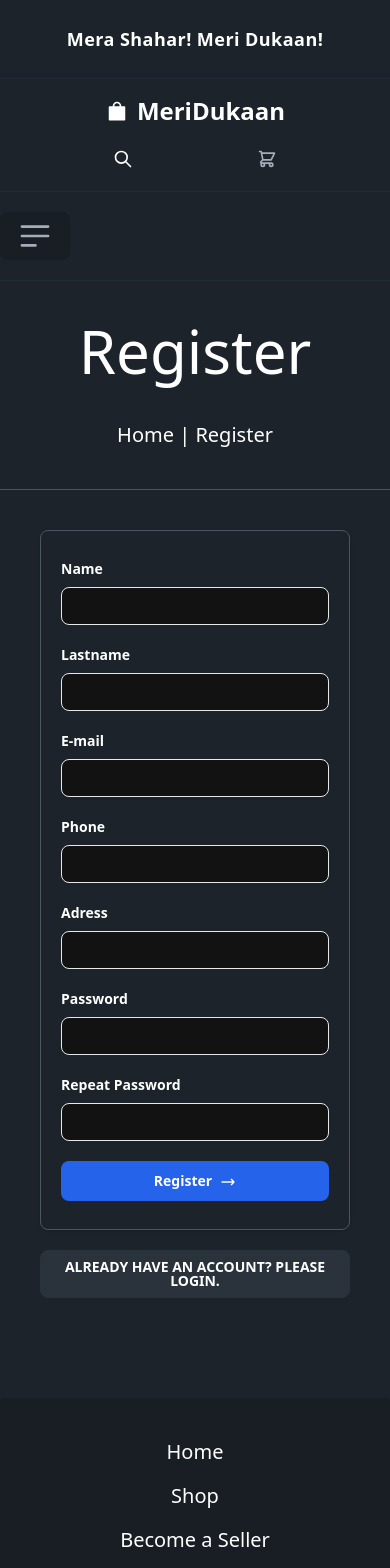
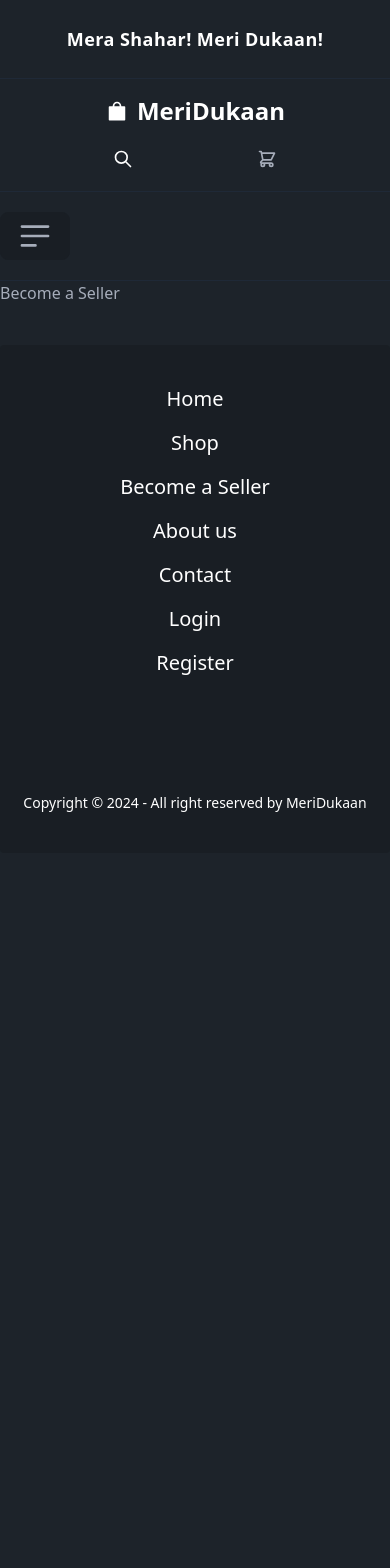
Before and after one commit to Subrat29/MeriDukaan, a React (Vite) app: page /become-seller in a window 390 px wide. Shown: the top 1568 px of the page. After the commit the page ends 853 px from the top, so only its background shows below. Built offline with nearby package versions, Linux system fonts and the light colour scheme; some icons are missing.

Commit message:
add become seller page

```diff
--- a/index.html
+++ b/index.html
@@ -4,7 +4,7 @@
     <meta charset="UTF-8" />
     <link rel="icon" type="image/svg+xml" href="/vite.svg" />
     <meta name="viewport" content="width=device-width, initial-scale=1.0" />
-    <title>Kuzma Clothing & Shoes</title>
+    <title>MeriDukaan</title>
   </head>
   <body>
     <div id="root"></div>
--- a/src/components/Header.jsx
+++ b/src/components/Header.jsx
@@ -69,8 +69,8 @@ const Header = () => {
               Ietagra@test.com
             </span>
           </li> */}
-          <li class="hover:transition duration-300 ease-in-out transform hover:-translate-y-1 hover:scale-110">
-            <span class="text-2xl max-sm:text-lg text-accent-content font-bold tracking-wide">
+          <li className="hover:transition duration-300 ease-in-out transform hover:-translate-y-1 hover:scale-110">
+            <span className="text-2xl max-sm:text-lg text-accent-content font-bold tracking-wide">
               Mera Shahar! Meri Dukaan!
             </span>
           </li>
@@ -223,7 +223,7 @@ const Header = () => {
               </li>
               <li className="text-xl">
                 <NavLink className="text-accent-content" to="/shop">
-                  Shop
+                  Shopppppp
                 </NavLink>
               </li>
               <li className="text-xl">
--- a/src/pages/BecomeSeller.jsx
+++ b/src/pages/BecomeSeller.jsx
@@ -1,199 +1,11 @@
-import React, { useState } from "react";
-import { Link, useNavigate } from "react-router-dom";
-import { SectionTitle } from "../components";
-import { nanoid } from "nanoid";
-import { toast } from "react-toastify";
+import React from 'react'
 
-//Become a seller
-const Register = () => {
-    const [name, setName] = useState("");
-    const [lastname, setLastname] = useState("");
-    const [email, setEmail] = useState("");
-    const [password, setPassword] = useState("");
-    const [confirmPassword, setConfirmPassword] = useState("");
-    const [phone, setPhone] = useState("");
-    const [adress, setAdress] = useState("");
+function BecomeSeller() {
+    return (
+        <div>
+            Become a Seller
+        </div>
+    )
+}
 
-    const navigate = useNavigate();
-
-    const isValidate = () => {
-        let isProceed = true;
-        let errorMessage = "";
-
-        if (name.length === 0) {
-            isProceed = false;
-            errorMessage = "Please enter the value in username field";
-        } else if (lastname.length === 0) {
-            isProceed = false;
-            errorMessage = "Please enter the value in lastname field";
-        } else if (email.length === 0) {
-            isProceed = false;
-            errorMessage = "Please enter the value in email field";
-        } else if (phone.length < 4) {
-            isProceed = false;
-            errorMessage = "Phone must be longer than 3 characters";
-        } else if (adress.length < 4) {
-            isProceed = false;
-            errorMessage = "Adress must be longer than 3 characters";
-        } else if (password.length < 6) {
-            isProceed = false;
-            errorMessage = "Please enter a password longer than 5 characters";
-        } else if (confirmPassword.length < 6) {
-            isProceed = false;
-            errorMessage = "Please enter a confirm password longer than 5 characters";
-        } else if (password !== confirmPassword) {
-            isProceed = false;
-            errorMessage = "Passwords must match";
-        }
-
-        if (!isProceed) {
-            toast.warn(errorMessage);
-        }
-
-        return isProceed;
-    };
-
-    const handleSubmit = (e) => {
-        e.preventDefault();
-
-        let regObj = {
-            id: nanoid(),
-            name,
-            lastname,
-            email,
-            phone,
-            adress,
-            password,
-            userWishlist: [],
-        };
-
-        if (isValidate()) {
-            fetch("http://localhost:8080/user", {
-                method: "POST",
-                headers: { "content-type": "application/json" },
-                body: JSON.stringify(regObj),
-            })
-                .then((res) => {
-                    toast.success("Registration Successful");
-                    navigate("/login");
-                })
-                .catch((err) => {
-                    toast.error("Failed: " + err.message);
-                });
-        }
-    };
-    return (
-        <>
-            <SectionTitle title="Register" path="Home | Register" />
-            <div className="flex flex-col justify-center sm:py-12">
-                <div className="p-10 xs:p-0 mx-auto md:w-full md:max-w-md">
-                    <div className="bg-dark border border-gray-600 shadow w-full rounded-lg divide-y divide-gray-200">
-                        <form className="px-5 py-7" onSubmit={handleSubmit}>
-                            <label className="font-semibold text-sm pb-1 block text-accent-content">
-                                Name
-                            </label>
-                            <input
-                                type="text"
-                                className="border rounded-lg px-3 py-2 mt-1 mb-5 text-sm w-full"
-                                value={name}
-                                onChange={(e) => setName(e.target.value)}
-                                required={true}
-                            />
-                            <label className="font-semibold text-sm pb-1 block text-accent-content">
-                                Lastname
-                            </label>
-                            <input
-                                type="text"
-                                className="border rounded-lg px-3 py-2 mt-1 mb-5 text-sm w-full"
-                                value={lastname}
-                                onChange={(e) => setLastname(e.target.value)}
-                                required={true}
-                            />
-                            <label className="font-semibold text-sm pb-1 block text-accent-content">
-                                E-mail
-                            </label>
-                            <input
-                                type="email"
-                                className="border rounded-lg px-3 py-2 mt-1 mb-5 text-sm w-full"
-                                value={email}
-                                onChange={(e) => setEmail(e.target.value)}
-                                required={true}
-                            />
-                            <label className="font-semibold text-sm pb-1 block text-accent-content">
-                                Phone
-                            </label>
-                            <input
-                                type="tel"
-                                className="border rounded-lg px-3 py-2 mt-1 mb-5 text-sm w-full"
-                                value={phone}
-                                onChange={(e) => setPhone(e.target.value)}
-                                required={true}
-                            />
-                            <label className="font-semibold text-sm pb-1 block text-accent-content">
-                                Adress
-                            </label>
-                            <input
-                                type="text"
-                                className="border rounded-lg px-3 py-2 mt-1 mb-5 text-sm w-full"
-                                value={adress}
-                                onChange={(e) => setAdress(e.target.value)}
-                                required={true}
-                            />
-                            <label className="font-semibold text-sm pb-1 block text-accent-content">
-                                Password
-                            </label>
-                            <input
-                                type="password"
-                                className="border rounded-lg px-3 py-2 mt-1 mb-5 text-sm w-full"
-                                value={password}
-                                onChange={(e) => setPassword(e.target.value)}
-                                required={true}
-                            />
-                            <label className="font-semibold text-sm pb-1 block text-accent-content">
-                                Repeat Password
-                            </label>
-                            <input
-                                type="password"
-                                className="border rounded-lg px-3 py-2 mt-1 mb-5 text-sm w-full"
-                                value={confirmPassword}
-                                onChange={(e) => setConfirmPassword(e.target.value)}
-                                required={true}
-                            />
-                            <button
-                                type="submit"
-                                className="transition duration-200 bg-blue-600 hover:bg-blue-500 focus:bg-blue-700 focus:shadow-sm focus:ring-4 focus:ring-blue-500 focus:ring-opacity-50 text-white w-full py-2.5 rounded-lg text-sm shadow-sm hover:shadow-md font-semibold text-center inline-block"
-                            >
-                                <span className="inline-block mr-2">Register</span>
-                                <svg
-                                    xmlns="http://www.w3.org/2000/svg"
-                                    fill="none"
-                                    viewBox="0 0 24 24"
-                                    stroke="currentColor"
-                                    className="w-4 h-4 inline-block"
-                                >
-                                    <path
-                                        strokeLinecap="round"
-                                        strokeLinejoin="round"
-                                        strokeWidth="2"
-                                        d="M17 8l4 4m0 0l-4 4m4-4H3"
-                                    />
-                                </svg>
-                            </button>
-                        </form>
-                    </div>
-                    <div className="py-5 text-center">
-                        <Link
-                            to="/login"
-                            className="btn btn-neutral text-white"
-                            onClick={() => window.scrollTo(0, 0)}
-                        >
-                            Already have an account? Please login.
-                        </Link>
-                    </div>
-                </div>
-            </div>
-        </>
-    );
-};
-
-export default Register;
+export default BecomeSeller
```
Also changed, not shown: src/data/db.json.
